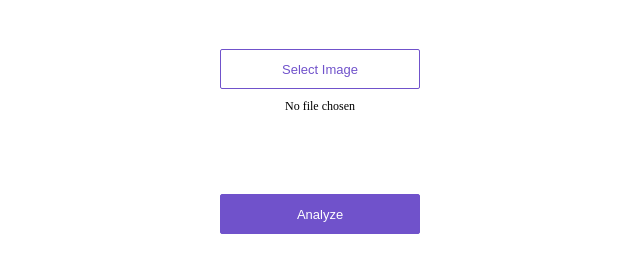
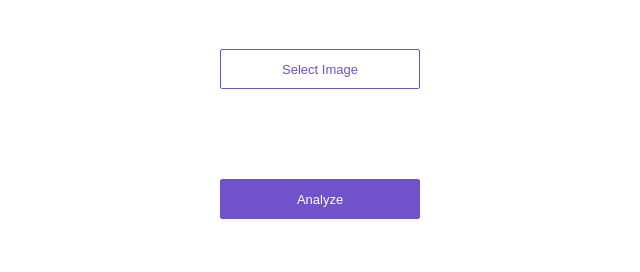
Before and after one commit to SweliaMonteiro/FinalProject, a plain HTML site: page app/view/index.html in a window 1280 px wide. Shown: the part 126-398 px from the top of the page, without its empty margins (320-960 px from the left). Drawn offline with Linux system fonts and the light colour scheme.

Commit message:
Update index.html

```diff
--- a/app/view/index.html
+++ b/app/view/index.html
@@ -22,7 +22,7 @@
 
       <button class='choose-file-button' type='button' onclick='showPicker()'>Select Image</button>
       <div class='upload-label'>
-        <label id='upload-label'>No file chosen</label>
+        <label id='upload-label'> </label>
       </div>
       <div>
         <img id='image-picked' class='no-display' alt='Chosen Image' height='200'>
```
